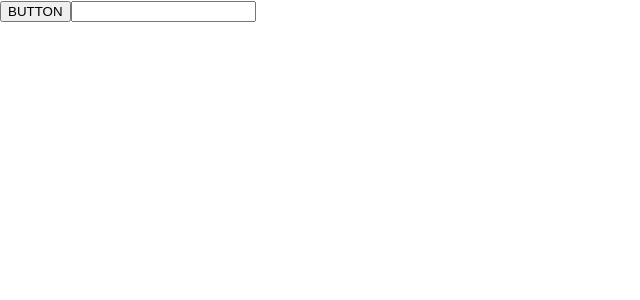
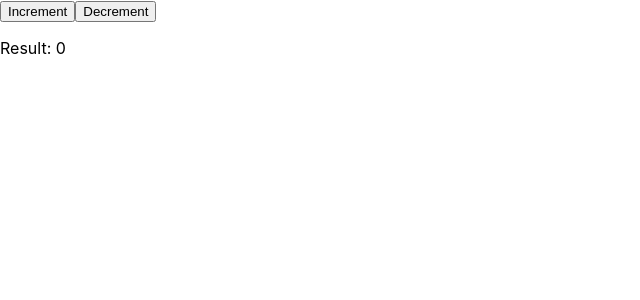
Before and after one commit to arturasgusevas/react-fundamentals-app, a React (Create React App) app: page / in a window 1280 px wide. Shown: the top 300 px of the page, without its empty margins (0-640 px from the left). Built offline with nearby package versions, Linux system fonts and the light colour scheme.

Commit message:
Stateful Component

```diff
--- a/src/App.js
+++ b/src/App.js
@@ -1,10 +1,10 @@
 import logo from './logo.svg';
 import './App.css';
-import InteractionEvents33 from './InteractionEvents33';
+import StatefulComponent34 from './StatefulComponent34';
 
 function App() {
   return (
-    <InteractionEvents33 />
+        <StatefulComponent34 />
   );
 }
 
--- /dev/null
+++ b/src/StatefulComponent34.jsx
@@ -0,0 +1,29 @@
+import { useState } from 'react';
+
+const StatefulComponent34 = () => {
+
+    const [count, setCount] = useState(0);
+
+    function increment(){
+        setCount(count + 1);
+    }
+
+     function decrement(){
+        setCount(count > 0 ? count - 1 : 0);
+    }
+
+    return(
+        <>
+            <div>
+                <button onClick={increment}>Increment</button>
+                <button onClick={decrement}>Decrement</button>
+
+                <p>
+                    <span>Result: {count}</span>
+                </p>
+            </div>
+        </>
+    )
+}
+
+export default StatefulComponent34;
```
